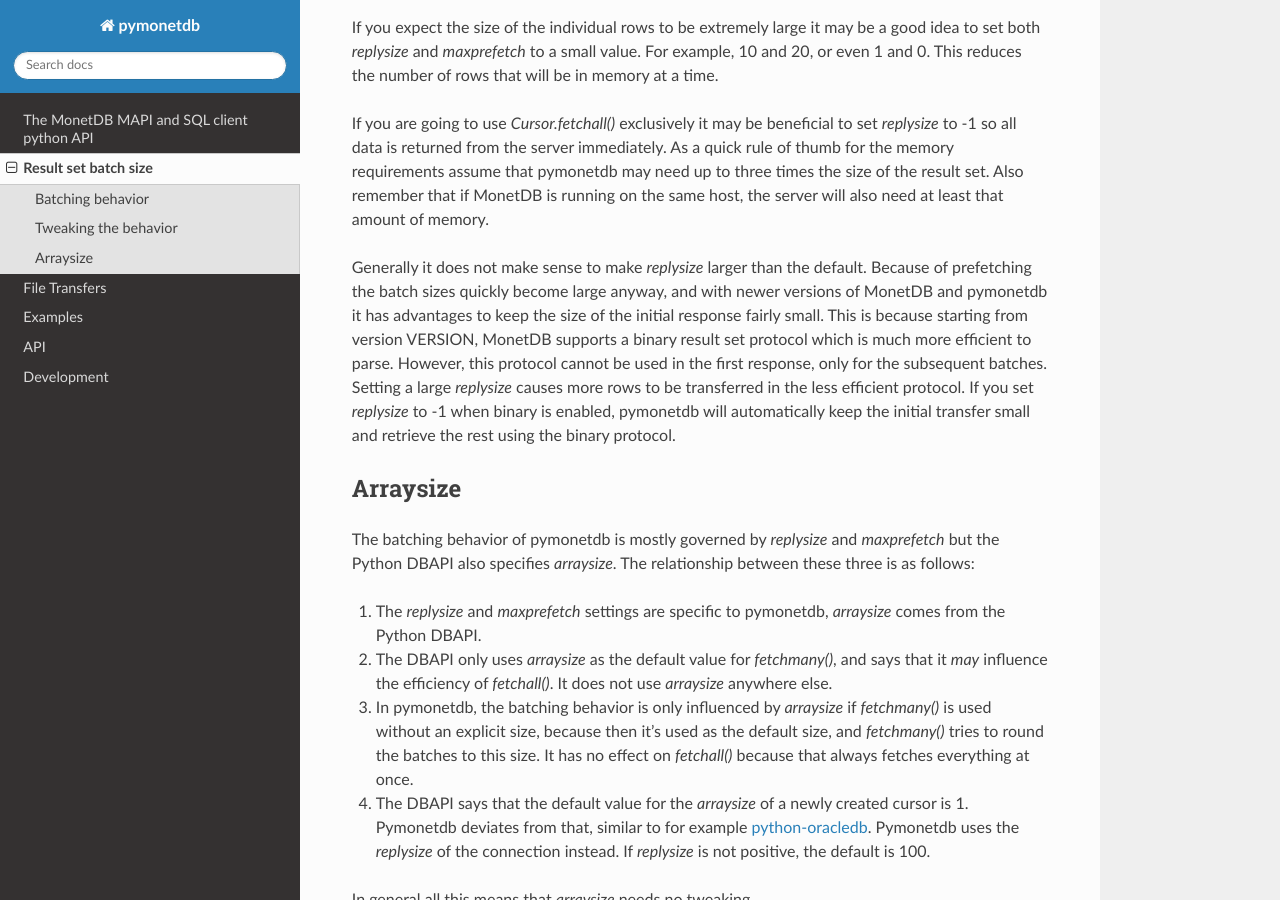
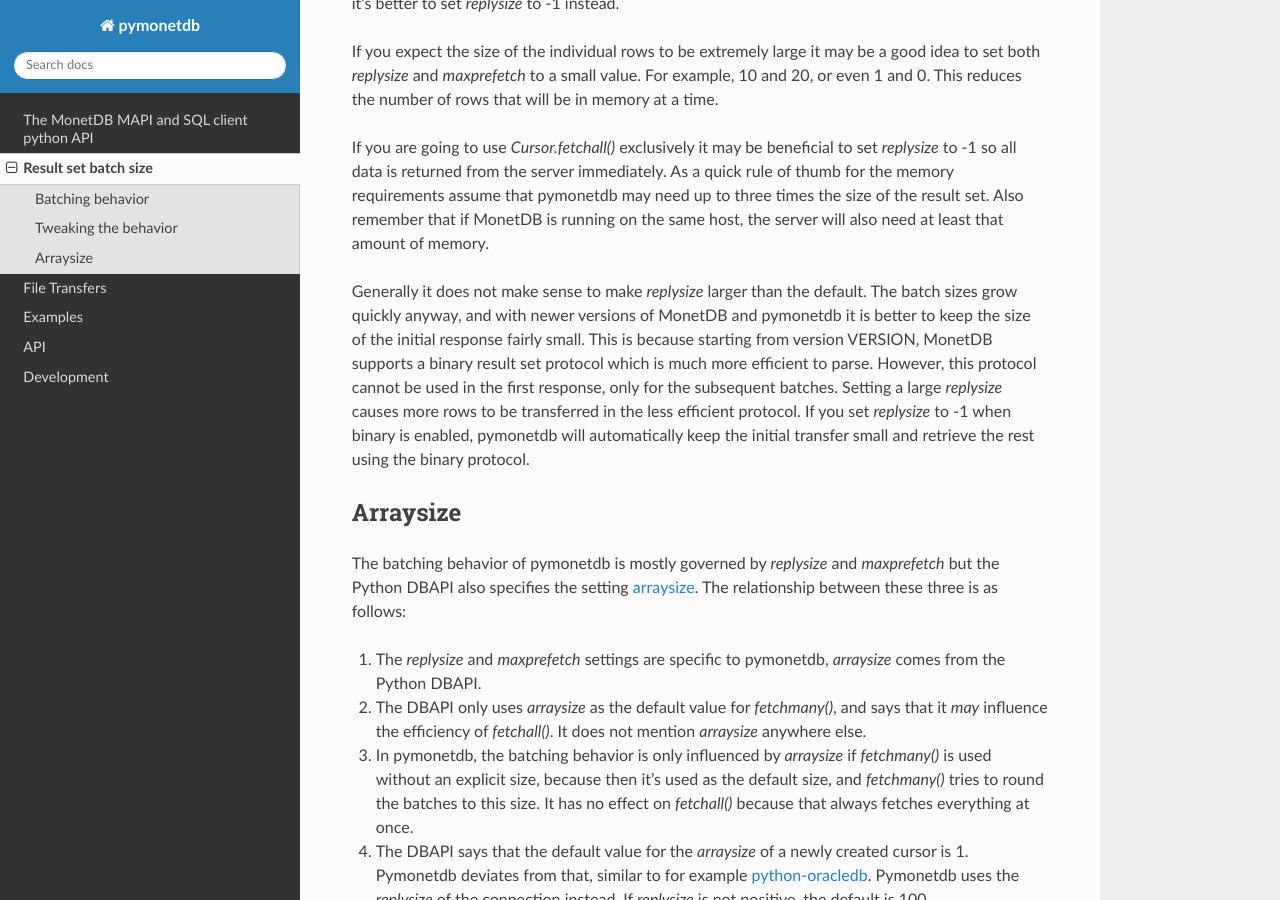
Before and after one commit to MonetDB/pymonetdb, a Sphinx documentation site: the page built from doc/batchsize.rst, in a window 1280 px wide and 900 px high, scrolled down 1205 px. Built offline with Sphinx 7.4.7 and the Read the Docs theme 2.0.0, drawn with Linux system fonts in a browser that asks for light colours; the version number could not be read and is left out; some of the changed text lies outside the part shown.

Commit message:
Minor doc changes
Thanks, Panos

```diff
--- a/doc/batchsize.rst
+++ b/doc/batchsize.rst
@@ -5,6 +5,8 @@ When a query produces a large result set, pymonetdb will often not retrieve the
 full result set at once. Instead it will fetch it in batches. The default
 behavior for the batch size is to start fairly small and increase rapidly but if
 necessary this can be configured by the application.
+In the table below you can see the settings that control the behavior
+of batched transfers.
 
 ==============  ==============  ==========================  ======================
 Setting name    Defined by      Range                       Default
@@ -68,8 +70,8 @@ running on the same host, the server will also need at least that amount of
 memory.
 
 Generally it does not make sense to make `replysize` larger than the default.
-Because of prefetching the batch sizes quickly become large anyway, and with
-newer versions of MonetDB and pymonetdb it has advantages to keep the size of
+The batch sizes grow quickly anyway, and with
+newer versions of MonetDB and pymonetdb it is better to keep the size of
 the initial response fairly small. This is because starting from version
 VERSION, MonetDB supports a binary result set protocol which is much more
 efficient to parse. However, this protocol cannot be used in the first response,
@@ -83,14 +85,14 @@ Arraysize
 ---------
 
 The batching behavior of pymonetdb is mostly governed by `replysize` and
-`maxprefetch` but the Python DBAPI also specifies `arraysize`. The relationship
-between these three is as follows:
+`maxprefetch` but the Python DBAPI also specifies the setting `arraysize`_.
+The relationship between these three is as follows:
 
 1. The `replysize` and `maxprefetch` settings are specific to pymonetdb,
    `arraysize` comes from the Python DBAPI.
 
 2. The DBAPI only uses `arraysize` as the default value for `fetchmany()`, and
-   says that it *may* influence the efficiency of `fetchall()`. It does not use
+   says that it *may* influence the efficiency of `fetchall()`. It does not mention
    `arraysize` anywhere else.
 
 3. In pymonetdb, the batching behavior is only influenced by `arraysize` if
```
Also changed, not shown: other parts of doc/batchsize.rst (+2 -0 lines).
